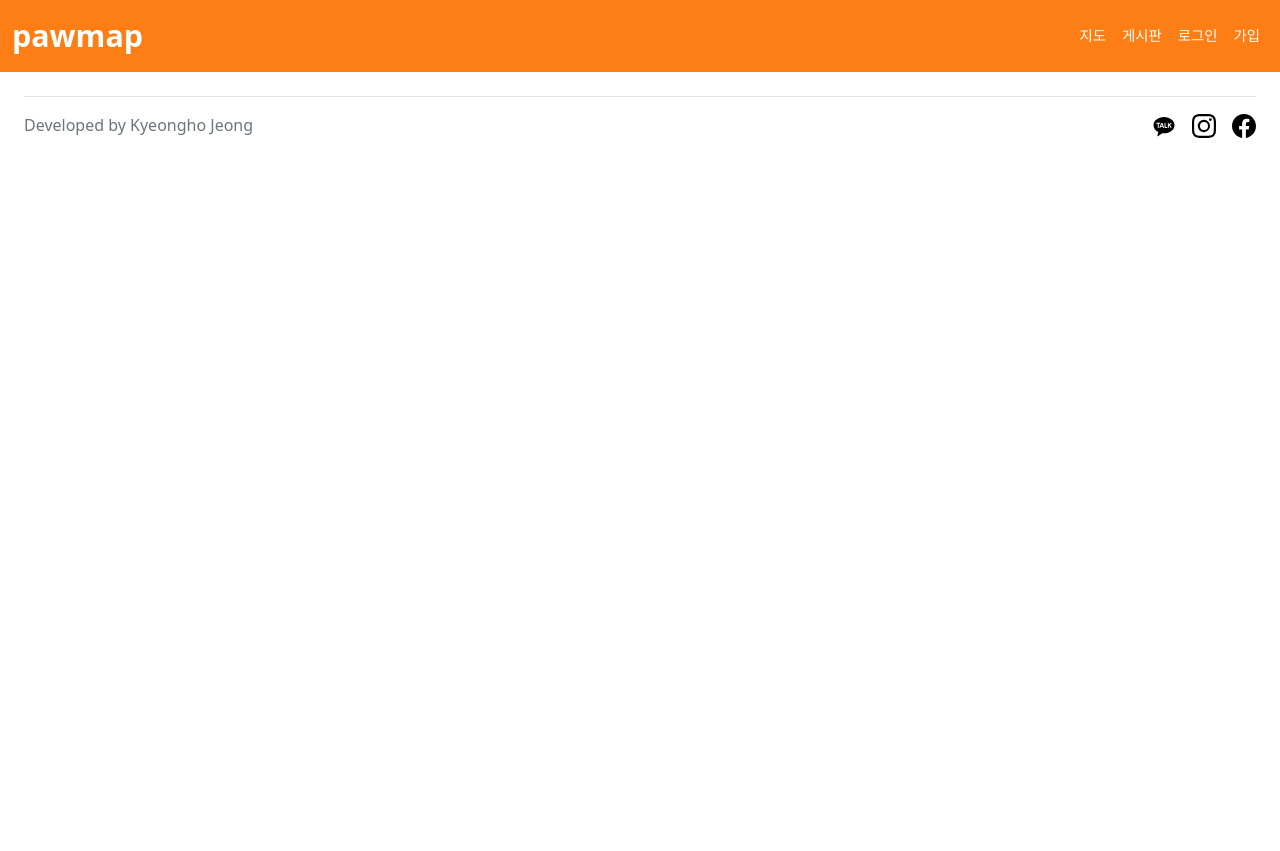
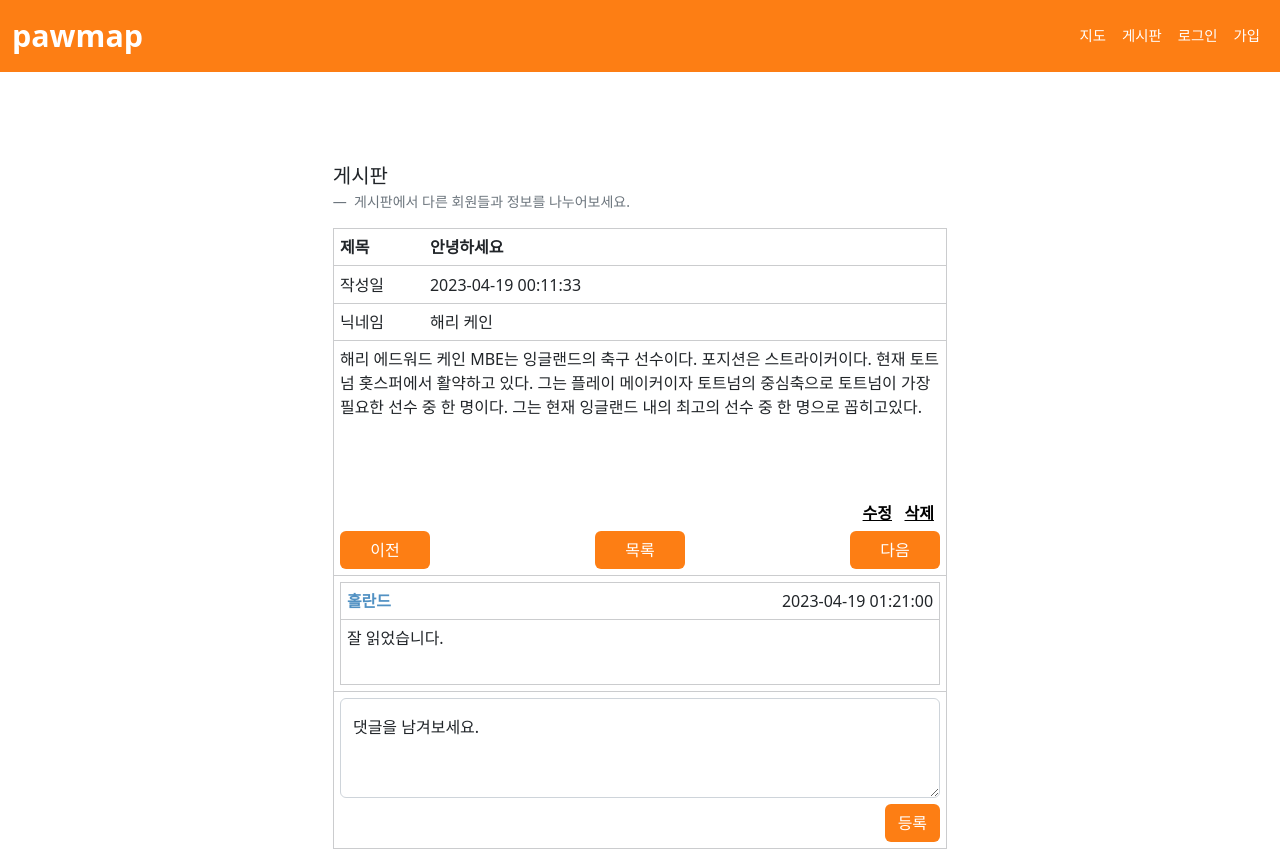
Before and after one commit to KyeonghoJeong/pawmap_front-end, a Vue app: page /posting in a window 1280 px wide. Shown: the top 851 px of the page. Before the commit the page ends 800 px from the top, so only its background shows below. Built offline with nearby package versions, Linux system fonts and the light colour scheme.

Commit message:
Added Posting

```diff
--- a/src/router.js
+++ b/src/router.js
@@ -7,6 +7,7 @@ import BoardView from './views/BoardView.vue'
 import SignInView from './views/SignInView.vue'
 import SignUpView from './views/SignUpView.vue'
 import WritingView from './views/WritingView.vue'
+import PostingView from './views/PostingView.vue'
 
 Vue.use(VueRouter)
 
@@ -38,8 +39,13 @@ const routes = [
     },
     {
         path: '/writing',
-        name: WritingView,
+        name: 'WritingView',
         component: WritingView
+    },
+    {
+        path: '/posting',
+        name: 'posting',
+        component: PostingView
     }
 ]
 
--- a/src/views/BoardView.vue
+++ b/src/views/BoardView.vue
@@ -16,7 +16,7 @@
             <table class="table table-hover table-bordered table-sm div-board-table-table">
             <thead class="table-secondary">
                 <tr>
-                    <th scope="col" class="writing-num">번호</th>
+                    <th scope="col" class="writing-num">#</th>
                     <th scope="col" class="writing-title">제목</th>
                     <th scope="col" class="writing-nickname">닉네임</th>
                     <th scope="col" class="writing-date">날짜</th>
@@ -25,61 +25,61 @@
             <tbody>
                 <tr>
                     <th scope="row" class="num-in-board">10</th>
-                    <td>Mark</td>
+                    <td><span class="board-title" @click="goToPosting">Mark</span></td>
                     <td class="nickname-in-board">Otto</td>
                     <td class="date-in-board">@mdo</td>
                 </tr>
                 <tr>
                     <th scope="row" class="num-in-board">9</th>
-                    <td>Jacob</td>
+                    <td><span class="board-title" @click="goToPosting">Mark</span></td>
                     <td class="nickname-in-board">Thornton</td>
                     <td class="date-in-board">@fat</td>
                 </tr>
                 <tr>
                     <th scope="row" class="num-in-board">8</th>
-                    <td>Jacob</td>
+                    <td><span class="board-title" @click="goToPosting">Mark</span></td>
                     <td class="nickname-in-board">Thornton</td>
                     <td class="date-in-board">@fat</td>
                 </tr>
                 <tr>
                     <th scope="row" class="num-in-board">7</th>
-                    <td>Jacob</td>
+                    <td><span class="board-title" @click="goToPosting">Mark</span></td>
                     <td class="nickname-in-board">Thornton</td>
                     <td class="date-in-board">@fat</td>
                 </tr>
                 <tr>
                     <th scope="row" class="num-in-board">6</th>
-                    <td>Jacob</td>
+                    <td><span class="board-title" @click="goToPosting">Mark</span></td>
                     <td class="nickname-in-board">Thornton</td>
                     <td class="date-in-board">@fat</td>
                 </tr>
                 <tr>
                     <th scope="row" class="num-in-board">5</th>
-                    <td>Jacob</td>
+                    <td><span class="board-title" @click="goToPosting">Mark</span></td>
                     <td class="nickname-in-board">Thornton</td>
                     <td class="date-in-board">@fat</td>
                 </tr>
                 <tr>
                     <th scope="row" class="num-in-board">4</th>
-                    <td>Jacob</td>
+                    <td><span class="board-title" @click="goToPosting">Mark</span></td>
                     <td class="nickname-in-board">Thornton</td>
                     <td class="date-in-board">@fat</td>
                 </tr>
                 <tr>
                     <th scope="row" class="num-in-board">3</th>
-                    <td>Jacob</td>
+                    <td><span class="board-title" @click="goToPosting">Mark</span></td>
                     <td class="nickname-in-board">Thornton</td>
                     <td class="date-in-board">@fat</td>
                 </tr>
                 <tr>
                     <th scope="row" class="num-in-board">2</th>
-                    <td>Jacob</td>
+                    <td><span class="board-title" @click="goToPosting">Mark</span></td>
                     <td class="nickname-in-board">Thornton</td>
                     <td class="date-in-board">@fat</td>
                 </tr>
                 <tr>
                     <th scope="row" class="num-in-board">1</th>
-                    <td>Jacob</td>
+                    <td><span class="board-title" @click="goToPosting">Mark</span></td>
                     <td class="nickname-in-board">Thornton</td>
                     <td class="date-in-board">@fat</td>
                 </tr>
@@ -141,6 +141,9 @@ export default {
     methods:{
         goToWriting(){
             this.$router.push('/writing');
+        },
+        goToPosting(){
+            this.$router.push('/posting');
         }
     }
 }
@@ -237,6 +240,10 @@ export default {
         background-color: #fd7e14;
         border-color: rgb(225, 228, 232);
     }
+    td .board-title:hover{
+        text-decoration: underline;
+        cursor: pointer;
+    }
 
     @media screen and (max-width: 992px){
         .div-board-top{
--- /dev/null
+++ b/src/views/PostingView.vue
@@ -0,0 +1,240 @@
+<template>
+    <div class="div-posting">
+        <div class="div-board-top">
+            <div class="div-board-top-message">
+                <figure>
+                    <blockquote class="blockquote">
+                        <p>게시판</p>
+                    </blockquote>
+                    <figcaption class="blockquote-footer">
+                        게시판에서 다른 회원들과 정보를 나누어보세요.
+                    </figcaption>
+                </figure>
+            </div>
+        </div>
+        <div class="div-posting-group">
+            <div class="div-posting-title">
+                <div class="div-posting-title-first">
+                    제목
+                </div>
+                <div class="div-posting-title-second">
+                    안녕하세요
+                </div>
+            </div>
+            <div class="div-posting-date">
+                <div class="div-posting-date-first">
+                    작성일
+                </div>
+                <div class="div-posting-date-second">
+                    2023-04-19 00:11:33
+                </div>
+            </div>
+            <div class="div-posting-nickname">
+                <div class="div-posting-nickname-first">
+                    닉네임
+                </div>
+                <div class="div-posting-nickname-second">
+                    해리 케인
+                </div>
+            </div>
+            <div class="div-posting-content">
+                해리 에드워드 케인 MBE는 잉글랜드의 축구 선수이다. 포지션은 스트라이커이다. 현재 토트넘 홋스퍼에서 활약하고 있다. 그는 플레이 메이커이자 토트넘의 중심축으로 토트넘이 가장 필요한 선수 중 한 명이다. 그는 현재 잉글랜드 내의 최고의 선수 중 한 명으로 꼽히고있다.
+            </div>
+            <div class="div-posting-mnd">
+                <div class="div-posting-mnd-mnd">
+                    <a href="#" class="div-posting-mnd-m">수정</a>&nbsp;&nbsp;
+                    <a href="#" class="div-posting-mnd-d">삭제</a>
+                </div>
+            </div>
+            <div class="div-posting-btns">
+                <button type="button" class="btn btn-writing">이전</button>
+                <button type="button" class="btn btn-writing">목록</button>
+                <button type="button" class="btn btn-writing">다음</button>
+            </div>
+            <div class="div-posting-inc">
+                <div class="div-posting-inc-cmt">
+                    <div class="div-posting-inc-cmt-i">
+                        <span class="div-posting-inc-cmt-i-nickname">홀란드</span>
+                        <span>2023-04-19 01:21:00</span>
+                    </div>
+                    <div class="div-posting-inc-cmt-c">
+                        잘 읽었습니다.
+                    </div>
+                </div>
+            </div>
+            <div class="div-posting-cmtbox">
+                <div class="form-floating div-posting-cmtbox-input">
+                    <textarea class="form-control" placeholder="Leave a comment here" id="floatingTextarea2" style="height: 100px"></textarea>
+                    <label for="floatingTextarea2">댓글을 남겨보세요.</label>
+                </div>
+                <div class="div-posting-cmtbox-btn">
+                    <button type="button" class="btn btn-writing">등록</button>
+                </div>
+            </div>
+        </div>
+    </div>
+</template>
+
+<style>
+    .div-posting{
+        padding-top: 7%;
+        padding-left: 10%;
+        padding-right: 10%;
+        padding-bottom: 2%;
+        display: flex;
+        flex-direction: column;
+        align-items: center;
+    }
+
+    .div-posting-group{
+        width: 60%;
+        border-style: solid;
+        border-width: 1px;
+        border-color: rgb(203, 204, 206);
+    }
+
+    .div-posting-title{
+        height: 15%;
+        display: flex;
+        font-weight: bold;
+        padding: 1%;
+        border-top: 0px;
+        border-bottom: 1px;
+        border-left: 0px;
+        border-right: 0px;
+        border-style: solid;
+        border-color: rgb(203, 204, 206);
+    }
+    .div-posting-title-first{
+        width: 15%;
+    }
+
+    .div-posting-date{
+        height: 15%;
+        display: flex;
+        padding: 1%;
+        border-top: 0px;
+        border-bottom: 1px;
+        border-left: 0px;
+        border-right: 0px;
+        border-style: solid;
+        border-color: rgb(203, 204, 206);
+    }
+    .div-posting-date-first{
+        width: 15%;
+    }
+
+    .div-posting-nickname{
+        height: 15%;
+        display: flex;
+        padding: 1%;
+        border-top: 0px;
+        border-bottom: 1px;
+        border-left: 0px;
+        border-right: 0px;
+        border-style: solid;
+        border-color: rgb(203, 204, 206);
+    }
+    .div-posting-nickname-first{
+        width: 15%;
+    }
+
+    .div-posting-content{
+        height: 20vh;
+        padding: 1%;
+    }
+
+    .div-posting-mnd{
+        padding-right: 2%;
+        display: flex;
+        flex-direction: row-reverse;
+    }
+    .div-posting-mnd-mnd{
+        font-weight: bold;
+    }
+    .div-posting-mnd a{
+        color: black;
+    }
+
+    .div-posting-btns{
+        height: 15%;
+        padding: 1%;
+        display: flex;
+        justify-content: space-between;
+        border-top: 0px;
+        border-bottom: 1px;
+        border-left: 0px;
+        border-right: 0px;
+        border-style: solid;
+        border-color: rgb(203, 204, 206);
+    }
+    .div-posting-btns button{
+        width: 15%;
+    }
+
+    .div-posting-inc{
+        height: 15%;
+        border-top: 0px;
+        border-bottom: 1px;
+        border-left: 0px;
+        border-right: 0px;
+        border-style: solid;
+        border-color: rgb(203, 204, 206);
+    }
+    .div-posting-inc-cmt{
+        margin: 1%;
+        border-style: solid;
+        border-width: 1px;
+        border-color: rgb(203, 204, 206);
+    }
+    .div-posting-inc-cmt-i{
+        padding: 1%;
+        display: flex;
+        justify-content: space-between;
+        border-top: 0px;
+        border-bottom: 1px;
+        border-left: 0px;
+        border-right: 0px;
+        border-style: solid;
+        border-color: rgb(203, 204, 206);
+    }
+    .div-posting-inc-cmt-i-nickname{
+        font-weight: bold;
+        color: rgb(81, 145, 195);
+    }
+    .div-posting-inc-cmt-c{
+        padding: 1%;
+        display: flex;
+        height: 8vh;
+    }
+
+    .div-posting-cmtbox{
+        height: 15%;
+        padding: 1%;
+        display: flex;
+        flex-direction: column;
+    }
+    .div-posting-cmtbox-btn{
+        margin-top: 1%;
+        width: 100%;
+        display: flex;
+        flex-direction: row-reverse;
+    }
+
+    @media screen and (max-width: 992px){
+        .div-posting-group{
+            width: 100%;
+        }
+        .div-posting-btns button{
+            width: 20%;
+        }
+    }
+    @media screen and (max-width: 576px){
+        .div-posting-group{
+            width: 100%;
+        }
+        .div-posting-btns button{
+            width: 20%;
+        }
+    }
+</style>
--- a/src/views/WritingView.vue
+++ b/src/views/WritingView.vue
@@ -1,3 +1,3 @@
 <template>
-    <h1>hi</h1>
+    <h1>WritingView</h1>
 </template>
```
